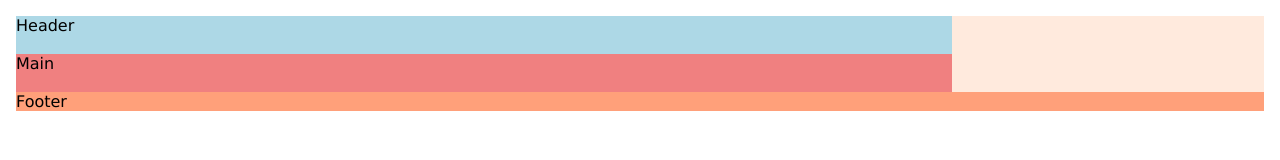
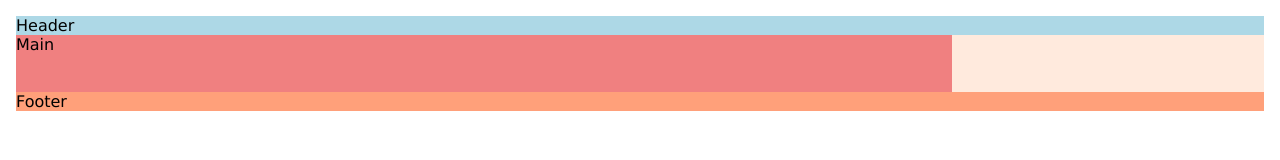
Before and after one commit to mlapeducacionit/pescar_desarrolo-web-avanzado-10, a website built with Vite: page 02.grid-etapa-4/index.html in a window 1280 px wide. Built offline with nearby package versions, Linux system fonts and the light colour scheme.

Commit message:
Terminando con Grid Areas

```diff
--- a/02.grid-etapa-4/src/style.css
+++ b/02.grid-etapa-4/src/style.css
@@ -34,12 +34,11 @@ body {
    .contenedor {
     grid-template-columns: repeat(4, 1fr); /* 1 columnas */
 
-
-    grid-template-areas: "cabeza cabeza cabeza contenido-lateral"
-                         "cabeza cabeza cabeza contenido-lateral"
-                         "contenido-principal contenido-principal contenido-principal  contenido-lateral"
-                         "contenido-principal contenido-principal contenido-principal  contenido-lateral"
-                         "pie-pagina pie-pagina pie-pagina pie-pagina";
+    grid-template-areas: "cabeza cabeza cabeza cabeza"
+                         "contenido-principal contenido-principal contenido-principal contenido-lateral"
+                         "contenido-principal contenido-principal contenido-principal contenido-lateral"
+                         "contenido-principal contenido-principal contenido-principal contenido-lateral"
+                         "pie-pagina pie-pagina pie-pagina pie-pagina"
    }
 }
 
```
